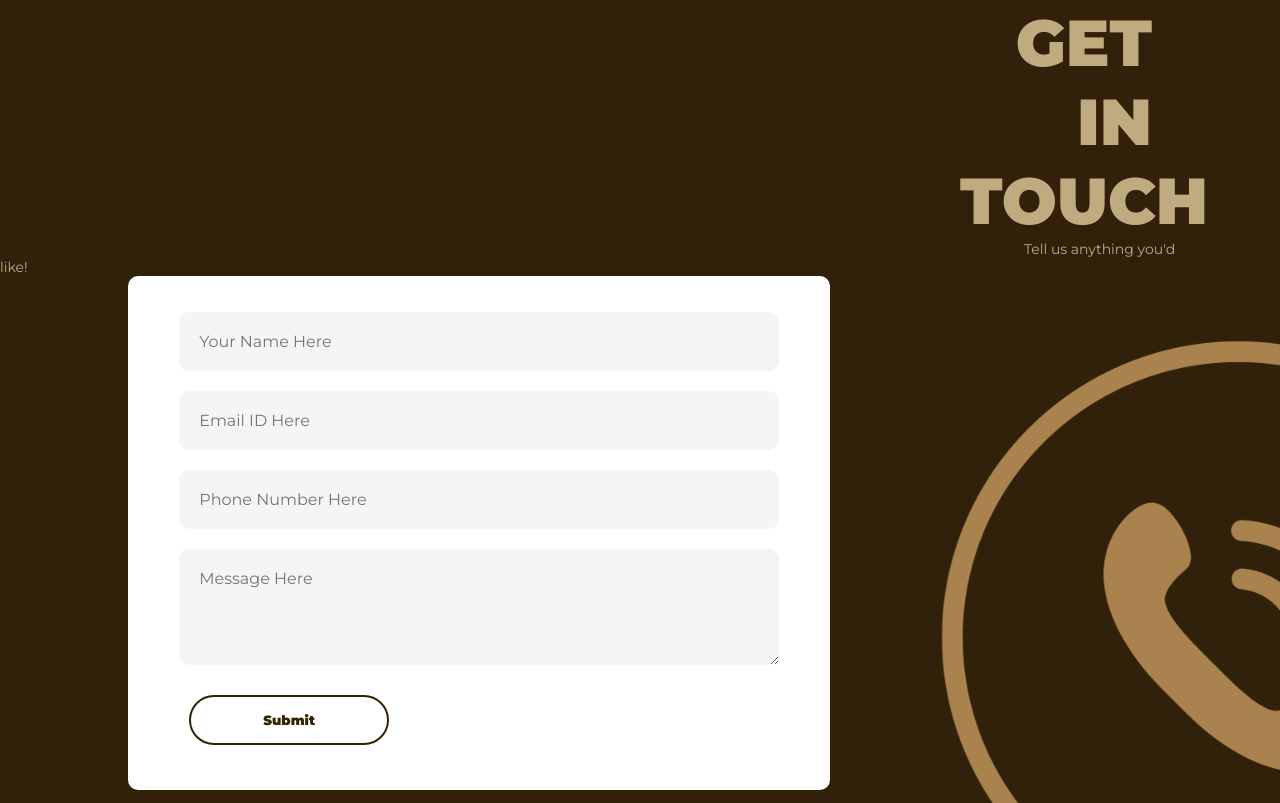
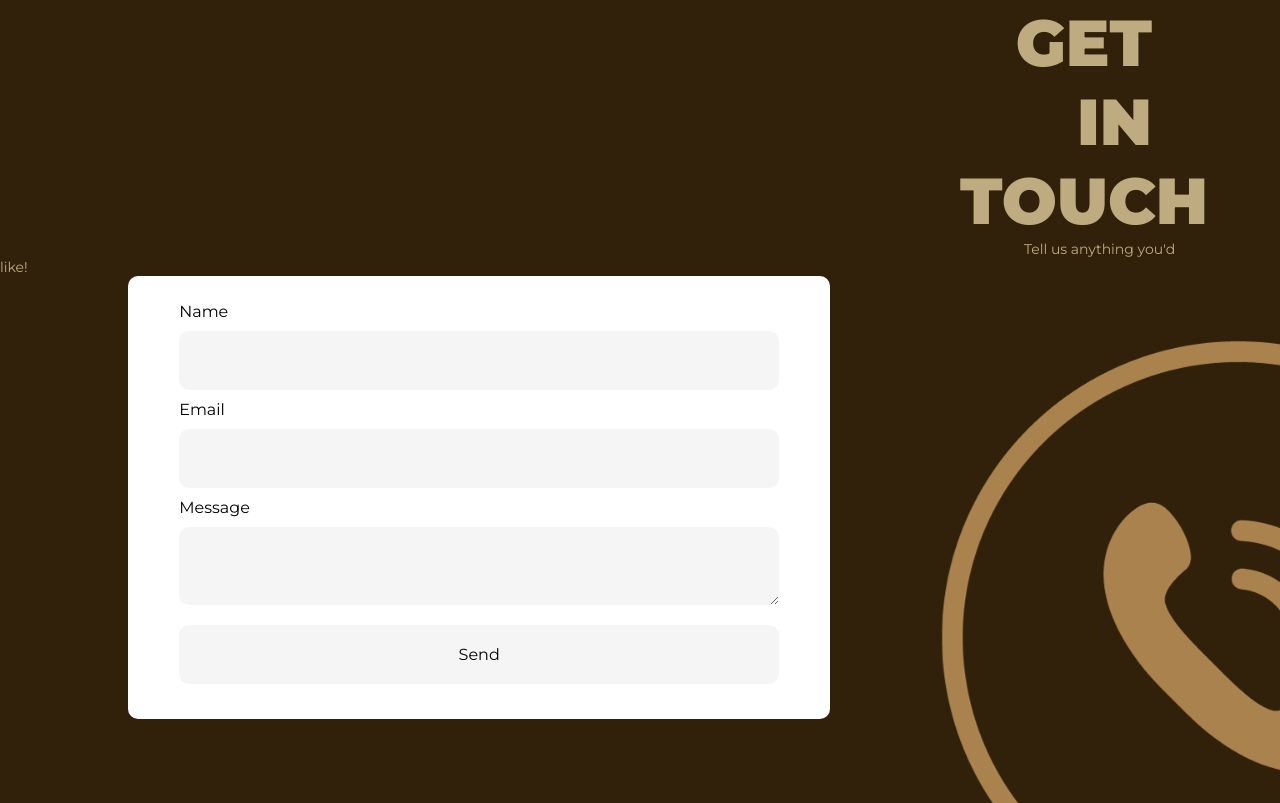
Before and after one commit to someoneinspace09/coffee.github.io, a plain HTML site: page index.html in a window 1280 px wide. Shown: the part 2697-3500 px from the top of the page. Drawn offline with Linux system fonts and the light colour scheme.

Commit message:
Update index.html

```diff
--- a/index.html
+++ b/index.html
@@ -79,16 +79,34 @@
 <section class="contact">
     <h6>GET IN TOUCH</h6>
     <p2>Tell us anything you'd like!</p2>
-    <form action="https://formsubmit.co/someoneinspace8866@gmail.com" method="POST" >
-    <input type="text" id="name" placeholder="Your Name Here" required>
-    <input type="email" id="email" placeholder="Email ID Here" required>
-    <input type="text" id="phone" placeholder="Phone Number Here" required>
-    <textarea id="message" rows="4" placeholder="Message Here"></textarea>
-    <button type="submit">Submit</button>
-    </form>
+  <form ref="form" @submit.prevent="sendEmail">
+    <label>Name</label>
+    <input type="text" name="user_name">
+    <label>Email</label>
+    <input type="email" name="user_email">
+    <label>Message</label>
+    <textarea name="message"></textarea>
+    <input type="submit" value="Send">
+  </form>
 </section>
-    <script>
 
-    </script>
+
+
+<script>
+import emailjs from '@emailjs/browser';
+
+export default {
+  methods: {
+    sendEmail() {
+      emailjs.sendForm('service_mcdtzls', 'template_61aopts', this.$refs.form, 'ZI2wAa386MnSvciNt')
+        .then((result) => {
+            console.log('SUCCESS!', result.text);
+        }, (error) => {
+            console.log('FAILED...', error.text);
+        });
+    }
+  }
+}
+</script>
 </body>
 </html>
```
